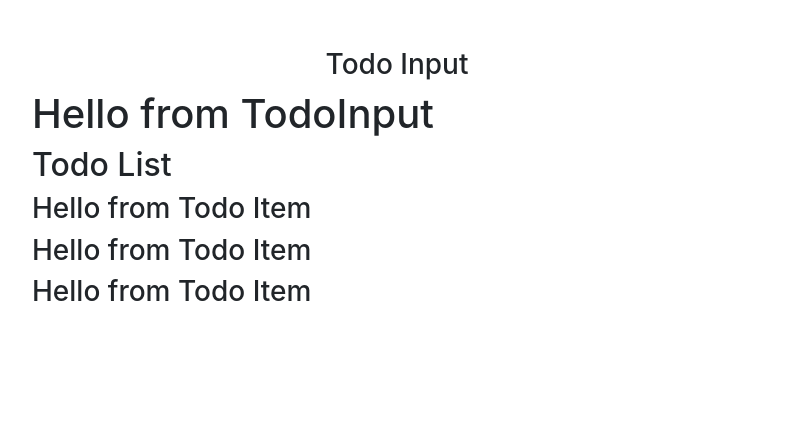
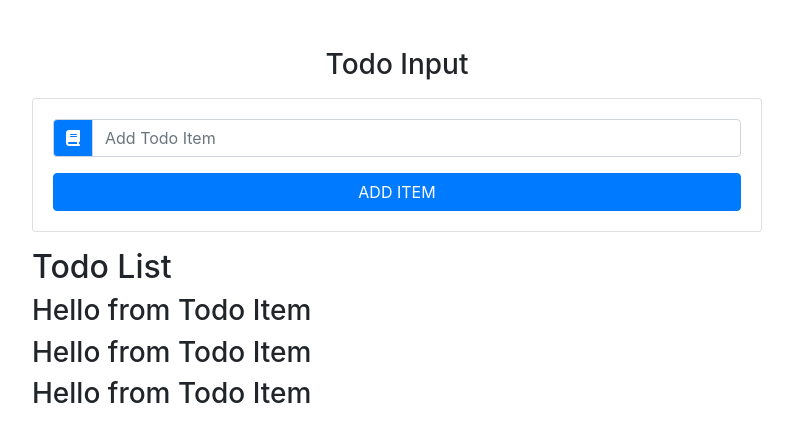
Before and after one commit to farcs/react-todo-list, a React (Create React App) app: page / in a window 1280 px wide. Shown: the top 442 px of the page, without its empty margins (243-1036 px from the left). Built offline with nearby package versions, Linux system fonts and the light colour scheme.

Commit message:
Flesh out input control

```diff
--- a/src/components/TodoInput.js
+++ b/src/components/TodoInput.js
@@ -2,6 +2,32 @@
 
 export default class TodoInput extends Component {
   render() {
-    return <h1>Hello from TodoInput</h1>
+    const { item, handleChange, handleSubmit, editItem } = this.props
+    return (
+      <div className='card card-body my-3'>
+        <form onSubmit={handleSubmit}>
+          <div className='input-group'>
+            <div className='input-group-prepend'>
+              <div className='input-group-text bg-primary text-white'>
+                <i className='fas fa-book'></i>
+              </div>
+            </div>
+            <input
+              type='text'
+              className='form-control text-capitalize'
+              placeholder='add todo item'
+              value={item}
+              onChange={handleChange}
+            />
+          </div>
+          <button
+            type='submit'
+            className='btn btn-block btn-primary mt-3 text-uppercase'
+          >
+            Add Item
+          </button>
+        </form>
+      </div>
+    )
   }
 }
```
